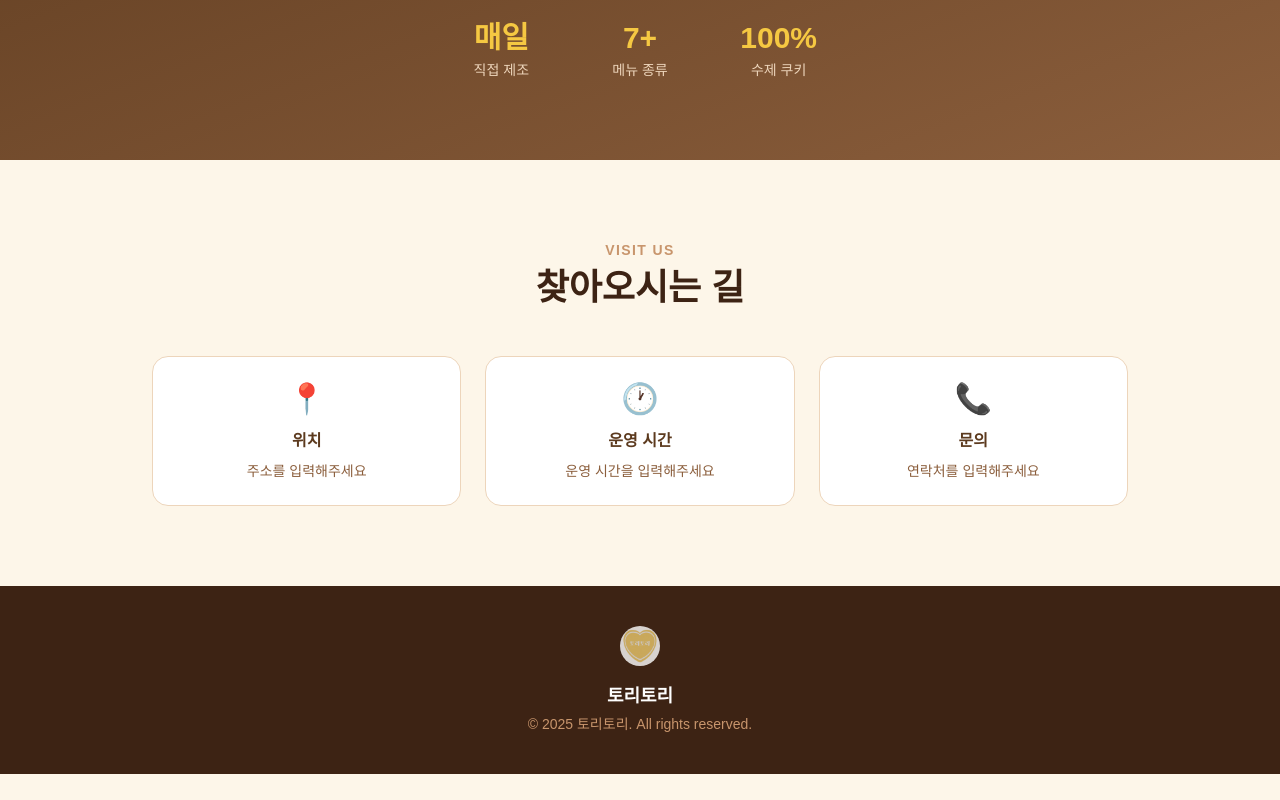
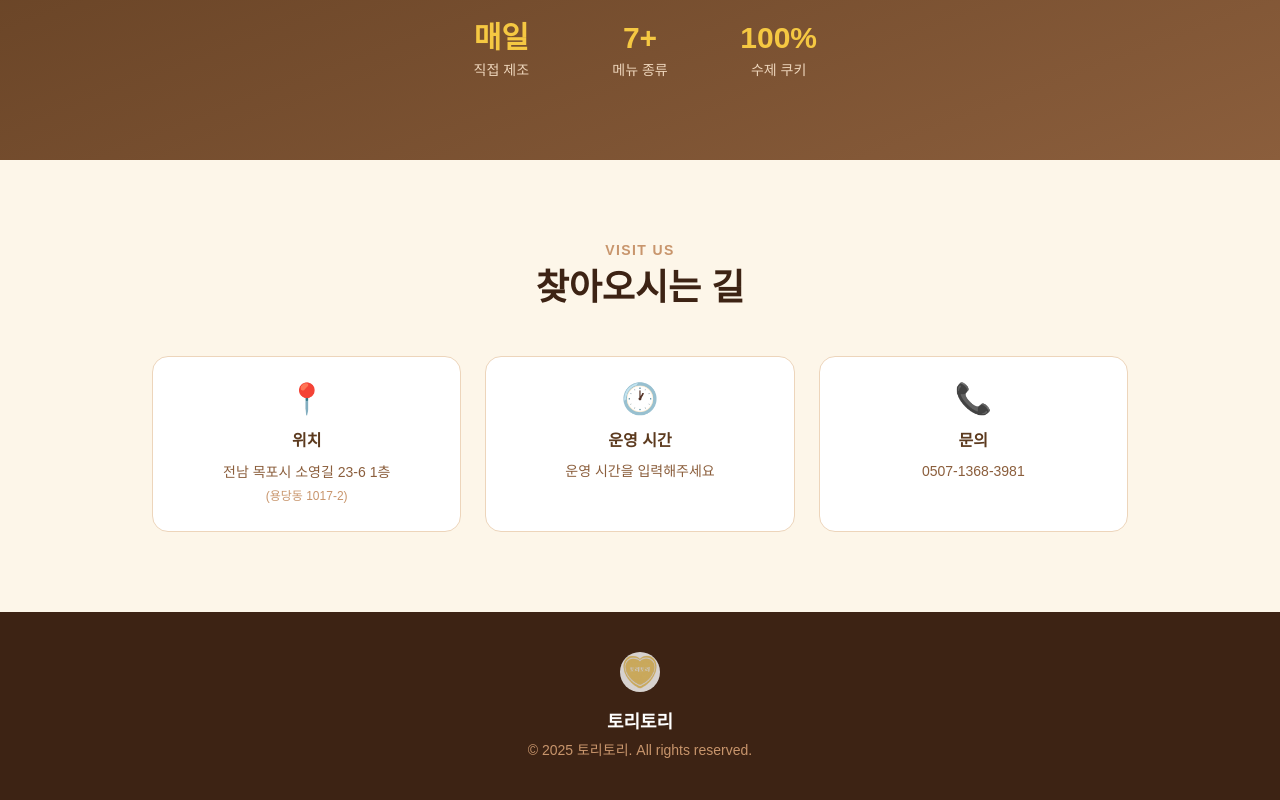
Before and after one commit to hq7933/torytory, a Next.js app: page / in a window 1280 px wide. Shown: the part 2282-3082 px from the top of the page. Before the commit the page ends 3056 px from the top, so only its background shows below. Built offline with nearby package versions, Linux system fonts and the light colour scheme.

Commit message:
위치 및 문의 정보 추가

```diff
--- a/src/app/page.tsx
+++ b/src/app/page.tsx
@@ -224,7 +224,7 @@ export default function Home() {
             <div className="bg-white rounded-2xl border border-[#EDD5BB] p-6 text-center">
               <div className="text-3xl mb-3">📍</div>
               <h3 className="font-bold text-[#5C3A1E] mb-2">위치</h3>
-              <p className="text-[#8B5E3C] text-sm">주소를 입력해주세요</p>
+              <p className="text-[#8B5E3C] text-sm leading-relaxed">전남 목포시 소영길 23-6 1층<br /><span className="text-xs text-[#C8956C]">(용당동 1017-2)</span></p>
             </div>
             <div className="bg-white rounded-2xl border border-[#EDD5BB] p-6 text-center">
               <div className="text-3xl mb-3">🕐</div>
@@ -234,7 +234,7 @@ export default function Home() {
             <div className="bg-white rounded-2xl border border-[#EDD5BB] p-6 text-center">
               <div className="text-3xl mb-3">📞</div>
               <h3 className="font-bold text-[#5C3A1E] mb-2">문의</h3>
-              <p className="text-[#8B5E3C] text-sm">연락처를 입력해주세요</p>
+              <p className="text-[#8B5E3C] text-sm">0507-1368-3981</p>
             </div>
           </div>
         </section>
```
